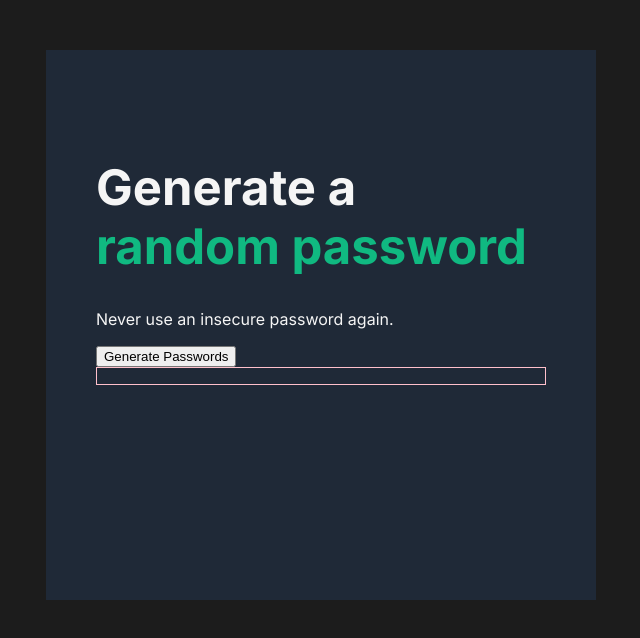
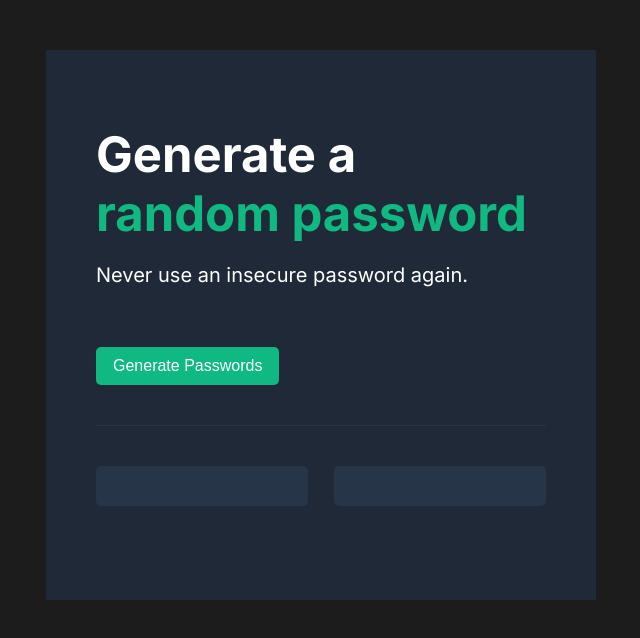
Before and after one commit to VioletSofyaWolf/Password-Generator, a plain HTML site: page index.html in a window 1280 px wide. Shown: the whole page, without its empty margins (319-959 px from the left). Drawn offline with Linux system fonts and the light colour scheme.

Commit message:
Styled password generator

```diff
--- a/index.css
+++ b/index.css
@@ -1,9 +1,9 @@
-@import url('https://fonts.googleapis.com/css2?family=Inter:wght@400;700&display=swap');
-
 :root {
   --primary: #1f2937;
+  --secondary: #273549;
   --accent: #10b981;
   --background: #1c1c1c;
+  --text: #ffffff;
 }
 
 * {
@@ -11,30 +11,69 @@
 }
 
 body {
-  padding: 0;
-  color: whitesmoke;
+  margin: 0;
+  color: var(--text);
   font-family: 'Inter', sans-serif;
   background: var(--background);
 }
 
+/* Layout */
+
 .container {
   width: 550px;
   height: 550px;
-  /* margin: 50px 25px; */
   margin: 50px auto;
   padding: 75px 50px;
   background: var(--primary);
 }
 
-h1 {
-  font-size: 49px;
-  font-weight: 800px;
-}
-
-span {
-  color: var(--accent);
+#generate-btn {
+  margin-top: 40px;
+  padding: 10px 17px;
+  color: var(--text);
+  font-size: 16px;
+  font-weight: 500px;
+  background-color: var(--accent);
+  border: none;
+  border-radius: 5px;
+  cursor: pointer;
 }
 
 .password-background {
-  border: 1px solid pink;
+  margin-top: 40px;
+  border-top: 1px solid var(--secondary);
+  display: flex;
+  justify-content: space-between;
 }
+
+#passwordone-el,
+#passwordtwo-el {
+  margin-top: 40px;
+  width: 212px;
+  height: 40px;
+  padding: 10px 0;
+  font-size: 15px;
+  color: var(--accent);
+  text-align: center;
+  background-color: var(--secondary);
+  border-radius: 5px;
+}
+
+/* Typography */
+
+h1 {
+  font-size: 49px;
+  font-weight: 700px;
+  padding: 0;
+  margin: 0;
+}
+
+.title-accent {
+  color: var(--accent);
+  padding: 0;
+  margin: 0;
+}
+
+.description {
+  font-size: 20px;
+}
--- a/index.html
+++ b/index.html
@@ -1,23 +1,39 @@
 <!DOCTYPE html>
+
 <html lang="en">
   <head>
     <meta charset="UTF-8" />
     <meta http-equiv="X-UA-Compatible" content="IE=edge" />
     <meta name="viewport" content="width=device-width, initial-scale=1.0" />
-    <link rel="stylesheet" href="index.css" />
+    <link rel="preconnect" href="https://fonts.googleapis.com" />
+    <link rel="preconnect" href="https://fonts.gstatic.com" crossorigin />
+    <link
+      href="https://fonts.googleapis.com/css2?family=Inter:wght@400;500;700&display=swap"
+      rel="stylesheet"
+    />
+    <link rel="stylesheet" href="./index.css" />
     <title>Password Generator</title>
   </head>
 
   <body>
     <div class="container">
-      <h1>Generate a <span>random password</span></h1>
-      <p>Never use an insecure password again.</p>
-      <button id="generate-btn">Generate Passwords</button>
-      <div class="password-background">
-        <p id="passwordone-el"></p>
-        <p id="passwordtwo-el"></p>
-      </div>
+      <header>
+        <h1>Generate a <span class="title-accent">random password</span></h1>
+      </header>
+
+      <section>
+        <p class="description">Never use an insecure password again.</p>
+        <button id="generate-btn">Generate Passwords</button>
+      </section>
+
+      <section>
+        <div class="password-background">
+          <p id="passwordone-el"></p>
+          <p id="passwordtwo-el"></p>
+        </div>
+      </section>
     </div>
-    <script src="index.js" />
+
+    <script src="./index.js"></script>
   </body>
 </html>
```
Also changed, not shown: index.js (+11 -0 lines).
